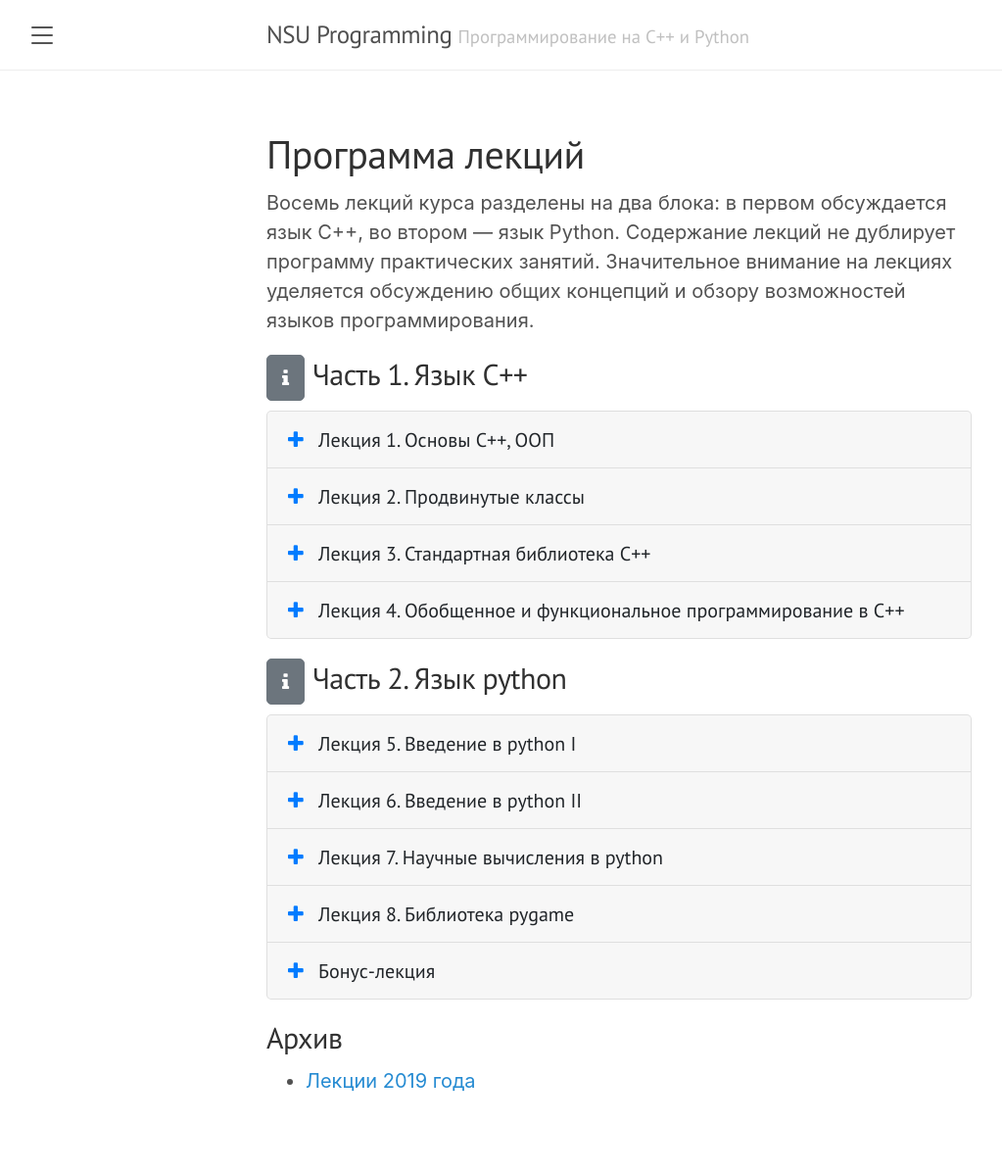
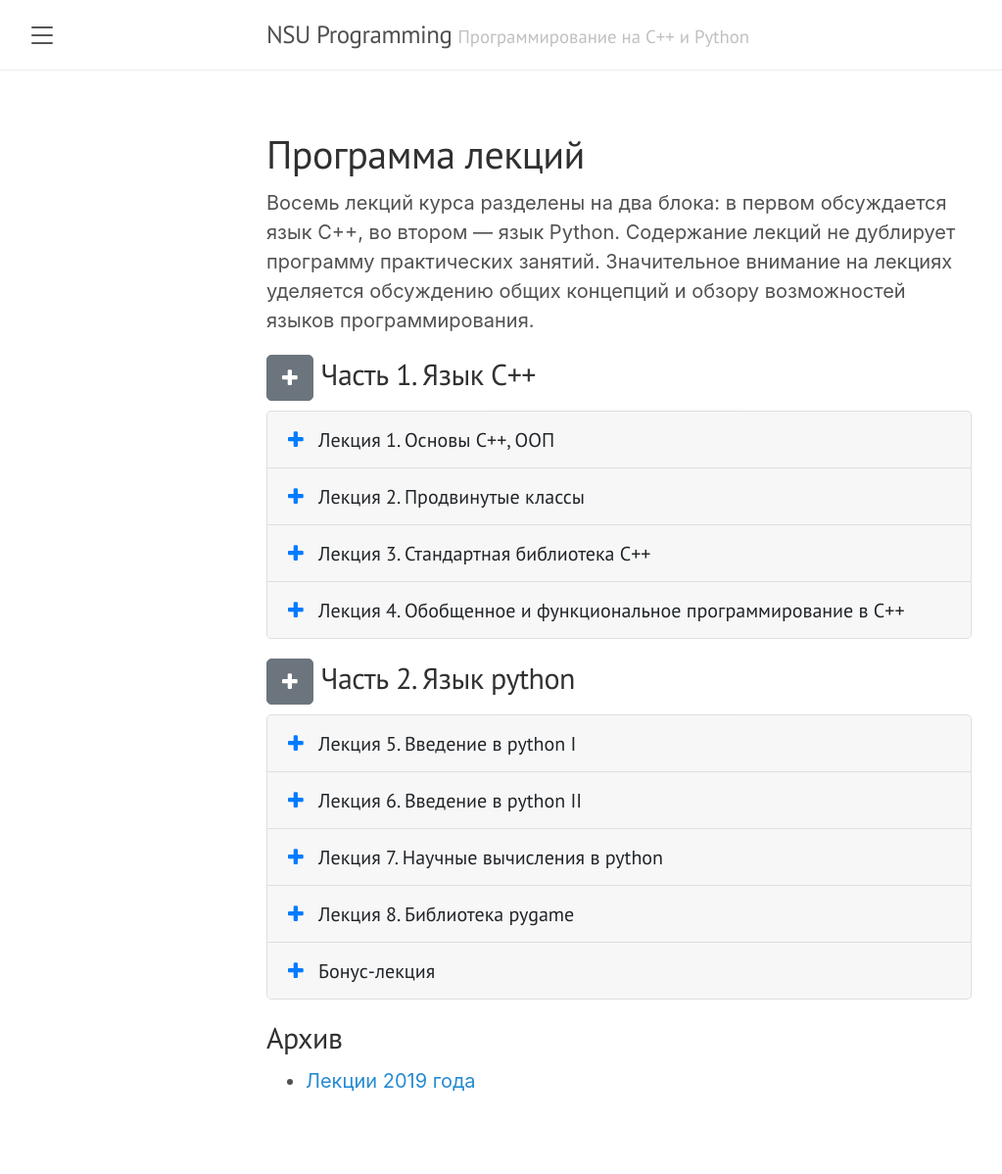
Before and after one commit to NSU-Programming/NSU-Programming.github.io, a Jekyll site: the page built from lectures.html, in a window 1280 px wide. Shown: the whole page at 98% size, without its empty margins (8-1031 px from the left). Built offline with Jekyll 4.4.1, drawn with Linux system fonts in a browser that asks for light colours.

Commit message:
show proper +/- icon for c++/py togglers

```diff
--- a/lectures.html
+++ b/lectures.html
@@ -15,6 +20,17 @@
   });
 
   $('[data-toggle="tooltip"]').tooltip();
+
+  $('.button-toggle').each(function () {
+    var icon = $(this).find('i.fa');
+    var collapsible = $($(this).attr('data-target') + ' .collapse')
+    collapsible.on('show.bs.collapse hide.bs.collapse', function (e) {
+      // at this time .collapsing has not been set yet, so use e.type to detect what is going to happen
+      var showMinus = collapsible.length <= shown(collapsible).length + (e.type == 'show' ? +1 : -1);
+      icon.toggleClass('fa-plus', !showMinus);
+      icon.toggleClass('fa-minus', showMinus);
+    });
+  });
 
   $('.accordion button[data-toggle="collapse"]').popover({
     placement: 'bottom',
@@ -29,7 +45,7 @@
 
 <p>Восемь лекций курса разделены на два блока: в первом обсуждается язык C++, во втором — язык Python. Содержание лекций не дублирует программу практических занятий. Значительное внимание на лекциях уделяется обсуждению общих концепций и обзору возможностей языков программирования.</p>
 
-<h2><button class="btn btn-secondary button-toggle" data-toggle="tooltip" data-trigger="hover" data-placement="right" title="Развернуть/свернуть все лекции" data-target="#acc_cpp"><i class="fa fa-info"></i></button> Часть 1. Язык С++</h2>
+<h2><button class="btn btn-secondary button-toggle" data-toggle="tooltip" data-trigger="hover" data-placement="right" title="Развернуть/свернуть все лекции" data-target="#acc_cpp"><i class="fa fa-plus"></i></button> Часть 1. Язык С++</h2>
 
 <div class="accordion" id="acc_cpp">
     <div class="card">
@@ -133,7 +149,7 @@
     </div>
 </div>
 
-<h2><button class="btn btn-secondary button-toggle" data-toggle="tooltip" data-trigger="hover" data-placement="right" title="Развернуть/свернуть все лекции" data-target="#acc_py"><i class="fa fa-info"></i></button> Часть 2. Язык python</h2>
+<h2><button class="btn btn-secondary button-toggle" data-toggle="tooltip" data-trigger="hover" data-placement="right" title="Развернуть/свернуть все лекции" data-target="#acc_py"><i class="fa fa-plus"></i></button> Часть 2. Язык python</h2>
 
 <div class="accordion" id="acc_py">
   <div class="card">
```
Also changed, not shown: other parts of lectures.html (+6 -1 lines).
